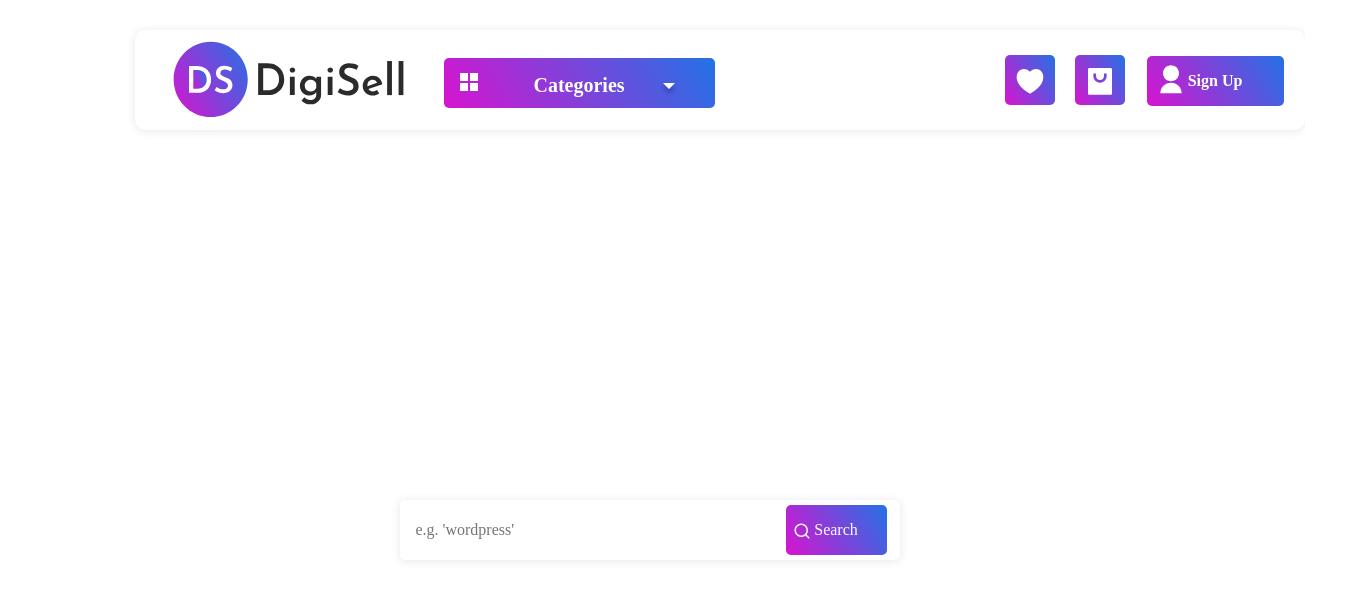
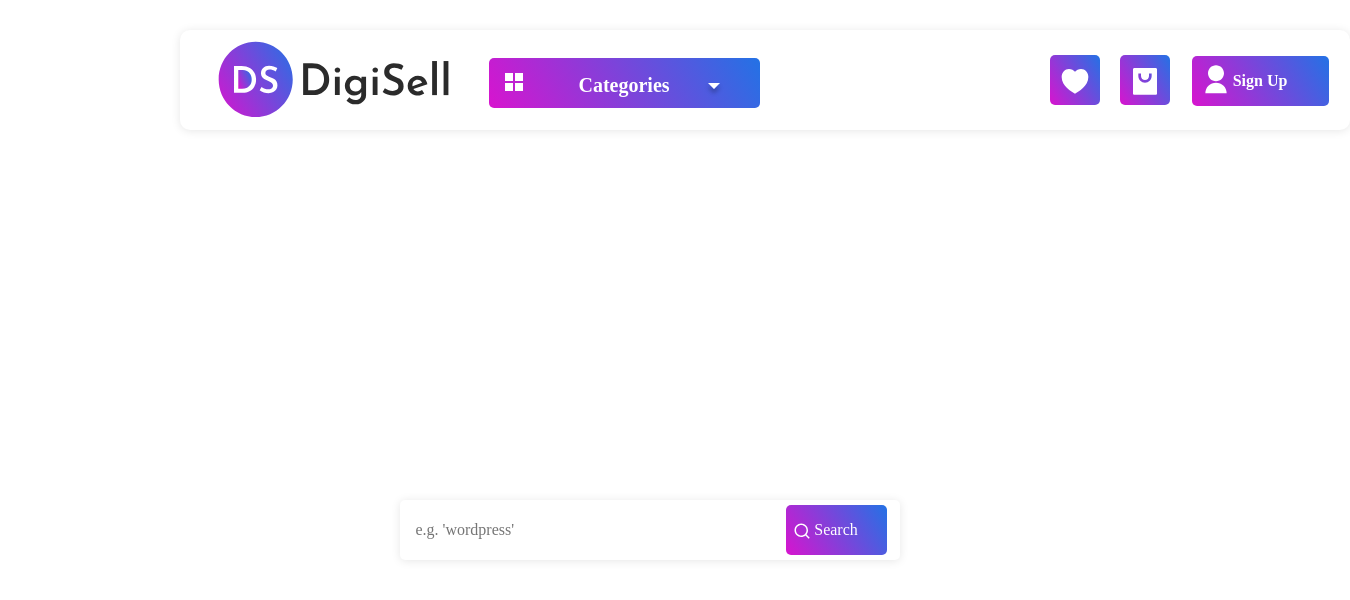
Before and after one commit to rahidaliyev/e-commerce, a React (Create React App) app: page / in a window 1280 px wide. Shown: the top 600 px of the page, 1350 px wide, since content can reach past the window. Built offline with nearby package versions, Linux system fonts and the light colour scheme.

Commit message:
background added

```diff
--- a/src/App.js
+++ b/src/App.js
@@ -1,12 +1,10 @@
 import './App.css';
-import Navbar from './components/Navbar/Navbar'
-import Search from './components/Search/Search';
+import FirstContainer from './components/FirstContainer/FirstContainer';
+
 function App() {
   return (
     <div className="App">
-<Navbar/>
-
-<Search/>
+<FirstContainer/>
     </div>
   );
 }
--- a/src/components/FirstContainer/FirstContainer.css
+++ b/src/components/FirstContainer/FirstContainer.css
@@ -0,0 +1,5 @@
+.first-section-backfround{
+    background-image: url("/src/icons/digi.svg");
+    background-repeat: no-repeat;
+    border: 1px solid black;
+}
--- a/src/components/FirstContainer/FirstContainer.js
+++ b/src/components/FirstContainer/FirstContainer.js
@@ -1,8 +1,15 @@
 import React from 'react'
-
+import background from "../../icons/Ellipse-70.svg"
+import "../FirstContainer/FirstContainer.css"
+import Navbar from "../Navbar/Navbar"
+import Search from '../Search/Search'
 export default function FirstContainer() {
   return (
     <div>
+<div style={{backgroundImage:`url(${background})`}} className='first-section-background'>
+<Navbar />
+<Search/>
+</div>
 
     </div>
   )
--- a/src/components/Navbar/Navbar.css
+++ b/src/components/Navbar/Navbar.css
@@ -3,7 +3,7 @@
     position: absolute;
     width: 1170px;
     height: 100px;
-    left: 135px;
+    left: 180px;
     top: 30px;
     background: #FFFFFF;
 
--- a/src/components/Search/Search.css
+++ b/src/components/Search/Search.css
@@ -48,3 +48,7 @@ line-height: 24px;
     z-index: 1;
 
 }
+
+.search-btn:hover{
+    cursor: pointer;
+}
--- a/src/index.css
+++ b/src/index.css
@@ -1,7 +1,7 @@
 body {
   margin: 0;
   font-family: -apple-system, BlinkMacSystemFont, 'Segoe UI', 'Roboto', 'Oxygen',
-    'Ubuntu', 'Cantarell', 'Fira Sans', 'Droid Sans', 'Helvetica Neue',
+    'Ubuntu', 'Cantarell', 'Fira Sans', 'Droid Sans', 'Helvetica Neue','Josefin Sans',
     sans-serif;
   -webkit-font-smoothing: antialiased;
   -moz-osx-font-smoothing: grayscale;
```
Also changed, not shown: src/icons/Ellipse-70.svg (added).
